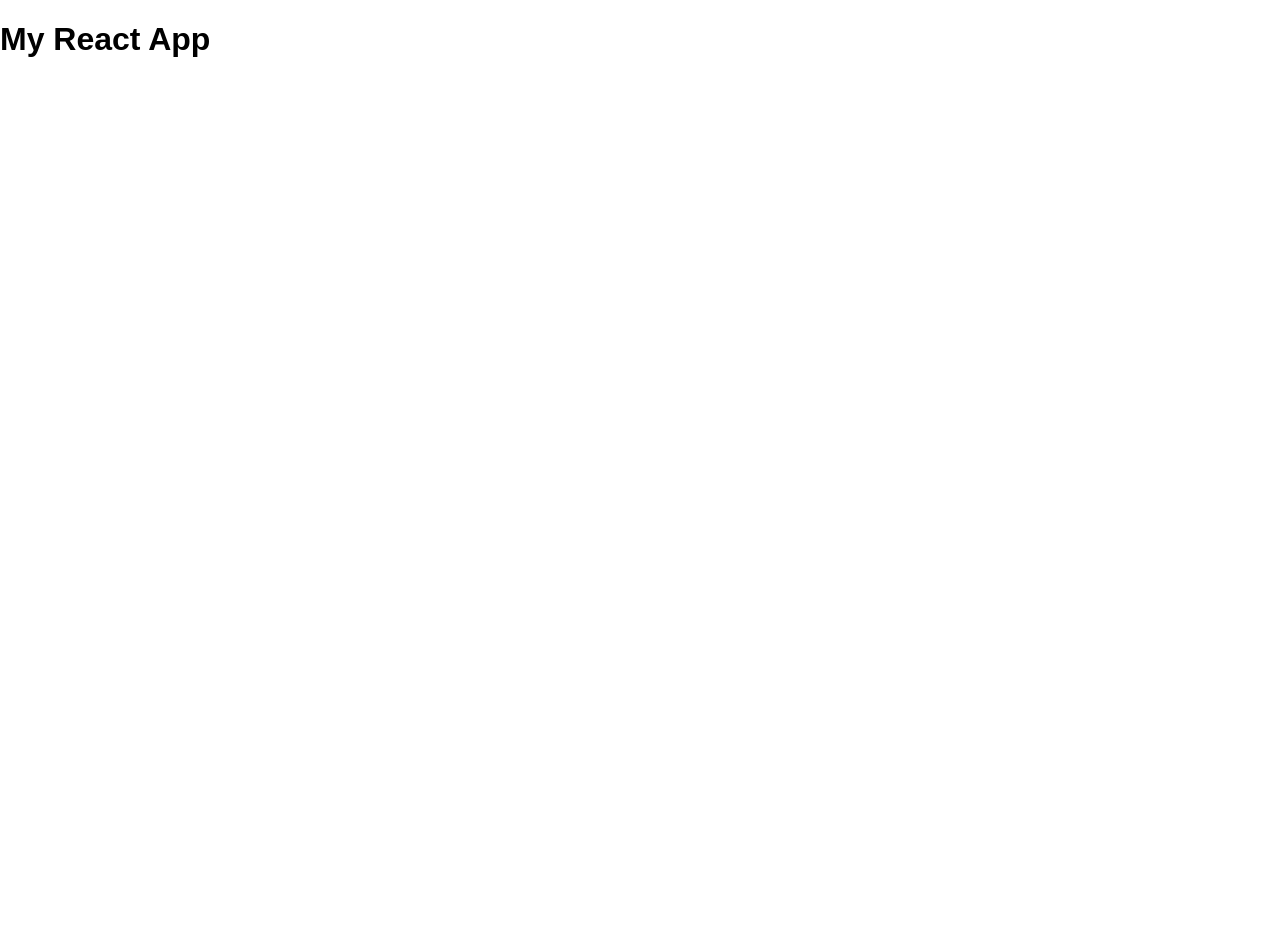
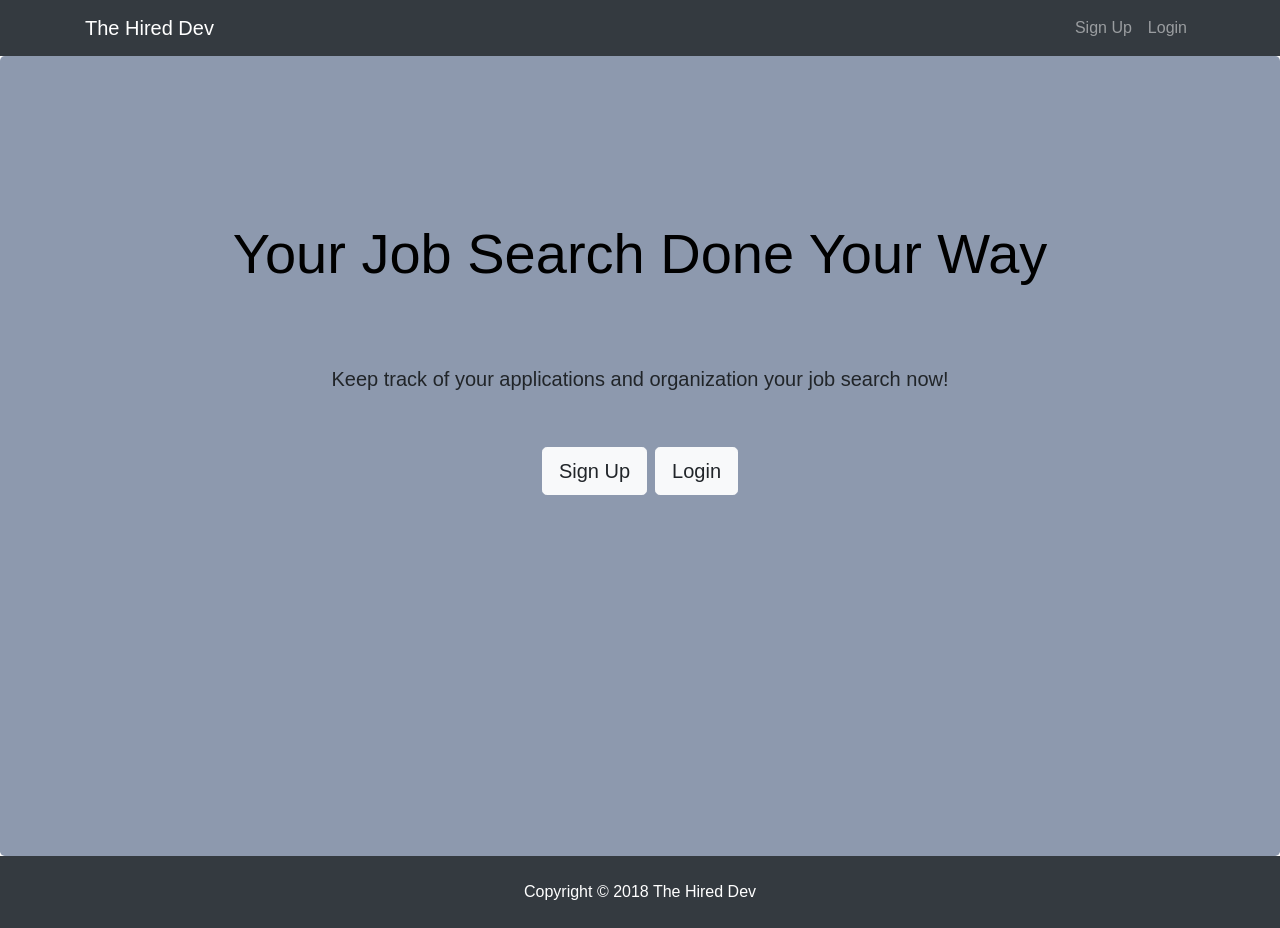
Before and after one commit to hundalrs/HiredDev, a React (Create React App) app in the folder client/: page / in a window 1280 px wide. Before the commit the page ends 800 px from the top, so only its background shows below. Built offline with nearby package versions, Linux system fonts and the light colour scheme.

Commit message:
Created basic landing page with nav bar and footer

```diff
--- a/client/package.json
+++ b/client/package.json
@@ -5,6 +5,7 @@
   "dependencies": {
     "react": "^16.4.2",
     "react-dom": "^16.4.2",
+    "react-router-dom": "^4.3.1",
     "react-scripts": "1.1.4"
   },
   "scripts": {
--- a/client/public/index.html
+++ b/client/public/index.html
@@ -1,5 +1,6 @@
 <!DOCTYPE html>
 <html lang="en">
+
 <head>
   <meta charset="utf-8">
   <meta name="viewport" content="width=device-width, initial-scale=1, shrink-to-fit=no">
@@ -10,31 +11,34 @@
     -->
   <link rel="manifest" href="%PUBLIC_URL%/manifest.json">
   <link rel="shortcut icon" href="%PUBLIC_URL%/favicon.ico">
-    <!--
-      Notice the use of %PUBLIC_URL% in the tags above.
-      It will be replaced with the URL of the `public` folder during the build.
-      Only files inside the `public` folder can be referenced from the HTML.
 
-      Unlike "/favicon.ico" or "favicon.ico", "%PUBLIC_URL%/favicon.ico" will
-      work correctly both with client-side routing and a non-root public URL.
-      Learn how to configure a non-root public URL by running `npm run build`.
-    -->
-    <title>React App</title>
+  <!-- Bootstrap CDN CSS -->
+  <link rel="stylesheet" href="https://stackpath.bootstrapcdn.com/bootstrap/4.1.3/css/bootstrap.min.css" integrity="sha384-MCw98/SFnGE8fJT3GXwEOngsV7Zt27NXFoaoApmYm81iuXoPkFOJwJ8ERdknLPMO"
+    crossorigin="anonymous">
+
+  <!-- Font Awesome CDN-->
+  <link rel="stylesheet" href="https://use.fontawesome.com/releases/v5.2.0/css/all.css" integrity="sha384-hWVjflwFxL6sNzntih27bfxkr27PmbbK/iSvJ+a4+0owXq79v+lsFkW54bOGbiDQ"
+    crossorigin="anonymous">
+
+
+
+  <title>The Hired Dev - Application Organizational Tool</title>
 </head>
+
 <body>
   <noscript>
     You need to enable JavaScript to run this app.
   </noscript>
   <div id="root"></div>
-    <!--
-      This HTML file is a template.
-      If you open it directly in the browser, you will see an empty page.
 
-      You can add webfonts, meta tags, or analytics to this file.
-      The build step will place the bundled scripts into the <body> tag.
+  <!-- Bootstrap JavaScript CDN-->
+  <script src="https://code.jquery.com/jquery-3.3.1.slim.min.js" integrity="sha384-q8i/X+965DzO0rT7abK41JStQIAqVgRVzpbzo5smXKp4YfRvH+8abtTE1Pi6jizo"
+    crossorigin="anonymous"></script>
+  <script src="https://cdnjs.cloudflare.com/ajax/libs/popper.js/1.14.3/umd/popper.min.js" integrity="sha384-ZMP7rVo3mIykV+2+9J3UJ46jBk0WLaUAdn689aCwoqbBJiSnjAK/l8WvCWPIPm49"
+    crossorigin="anonymous"></script>
+  <script src="https://stackpath.bootstrapcdn.com/bootstrap/4.1.3/js/bootstrap.min.js" integrity="sha384-ChfqqxuZUCnJSK3+MXmPNIyE6ZbWh2IMqE241rYiqJxyMiZ6OW/JmZQ5stwEULTy"
+    crossorigin="anonymous"></script>
 
-      To begin the development, run `npm start` or `yarn start`.
-      To create a production bundle, use `npm run build` or `yarn build`.
-    -->
 </body>
+
 </html>
--- a/client/src/App.js
+++ b/client/src/App.js
@@ -1,11 +1,18 @@
 import React, { Component } from "react";
+
+import Navbar from "./components/layout/Navbar";
+import Footer from "./components/layout/Footer";
+import Landing from "./components/layout/Landing";
+
 import "./App.css";
 
 class App extends Component {
   render() {
     return (
       <div className="App">
-        <h1>My React App</h1>
+        <Navbar />
+        <Landing />
+        <Footer />
       </div>
     );
   }
--- /dev/null
+++ b/client/src/components/layout/Footer.js
@@ -0,0 +1,9 @@
+import React from "react";
+
+export default () => {
+  return (
+    <footer className="bg-dark text-white mt-0 p-4 text-center">
+      Copyright &copy; {new Date().getFullYear()} The Hired Dev
+    </footer>
+  );
+};
--- /dev/null
+++ b/client/src/components/layout/Landing.js
@@ -0,0 +1,31 @@
+import React, { Component } from "react";
+import "../../styles/landing.css";
+
+class Landing extends Component {
+  render() {
+    return (
+      <div className="container-full-bg">
+        <div className="jumbotron text-center">
+          <h1 className="main-text display-4 text-center">
+            Your Job Search Done Your Way
+          </h1>
+          <br />
+          <br />
+          <br />
+          <h5>
+            Keep track of your applications and organization your job search
+            now!
+          </h5>
+          <a href="register.html" className="btn btn-lg btn-light mt-5 mr-2">
+            Sign Up
+          </a>
+          <a href="login.html" className="btn btn-lg btn-light mt-5">
+            Login
+          </a>
+        </div>
+      </div>
+    );
+  }
+}
+
+export default Landing;
--- /dev/null
+++ b/client/src/components/layout/Navbar.js
@@ -0,0 +1,42 @@
+import React, { Component } from "react";
+
+import "../../styles/navbar.css";
+
+class Navbar extends Component {
+  render() {
+    return (
+      <nav className="navbar navbar-custom navbar-expand-sm navbar-dark bg-dark mb-0">
+        <div className="container">
+          <a className="navbar-brand" href="landing.html">
+            The Hired Dev
+          </a>
+          <button
+            className="navbar-toggler"
+            type="button"
+            data-toggle="collapse"
+            data-target="#mobile-nav"
+          >
+            <span className="navbar-toggler-icon" />
+          </button>
+
+          <div className="collapse navbar-collapse" id="mobile-nav">
+            <ul className="navbar-nav ml-auto">
+              <li className="nav-item">
+                <a className="nav-link" href="register.html">
+                  Sign Up
+                </a>
+              </li>
+              <li className="nav-item">
+                <a className="nav-link" href="login.html">
+                  Login
+                </a>
+              </li>
+            </ul>
+          </div>
+        </div>
+      </nav>
+    );
+  }
+}
+
+export default Navbar;
--- a/client/src/index.css
+++ b/client/src/index.css
@@ -1,3 +1,7 @@
+/*************************************
+              General
+*************************************/
+
 body {
   margin: 0;
   padding: 0;
--- /dev/null
+++ b/client/src/styles/landing.css
@@ -0,0 +1,13 @@
+.jumbotron {
+  background-size: cover;
+  height: 100vh;
+  background-color: #8d99ae;
+  margin-bottom: 0;
+}
+
+.main-text {
+  margin-top: 100px;
+  color: black;
+  font-family: sans-serif;
+  font-weight: 10;
+}
--- /dev/null
+++ b/client/src/styles/navbar.css
@@ -0,0 +1,3 @@
+.navbar-brand {
+  color: white;
+}
```
Lines whose indentation alone changed are shown as unchanged.
